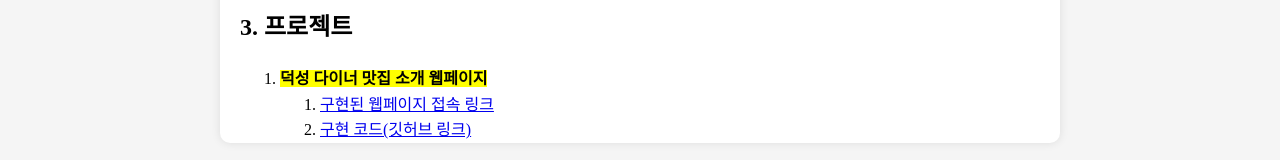
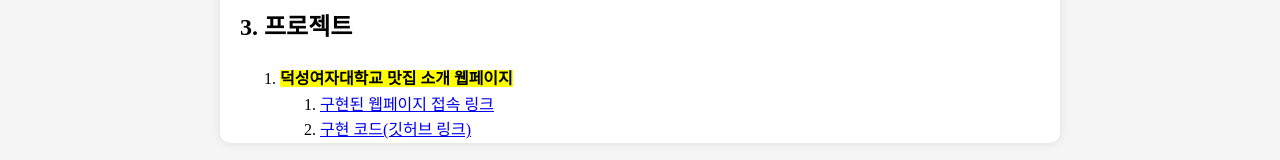
Before and after one commit to yummsseo/yummsseo, a plain HTML site: page index.html in a window 1280 px wide. Shown: the part 843-1003 px from the top of the page. Drawn offline with Linux system fonts and the light colour scheme.

Commit message:
Update index.html

```diff
--- a/index.html
+++ b/index.html
@@ -52,7 +52,7 @@
         <!--ol로 순서리스트로 만들었지만 프로젝트가 하나밖에 없어 1번까지만 출력-->
         <ol>
           <li>
-            <strong>덕성 다이너 맛집 소개 웹페이지</strong><br>
+            <strong>덕성여자대학교 맛집 소개 웹페이지</strong><br>
             <ol>
             <li><a href="https://yummsseo.github.io/duksung_diner/">구현된 웹페이지 접속 링크</a></li>
             <li><a href="https://github.com/yummsseo/duksung_diner">구현 코드(깃허브 링크)</a></li>
```
